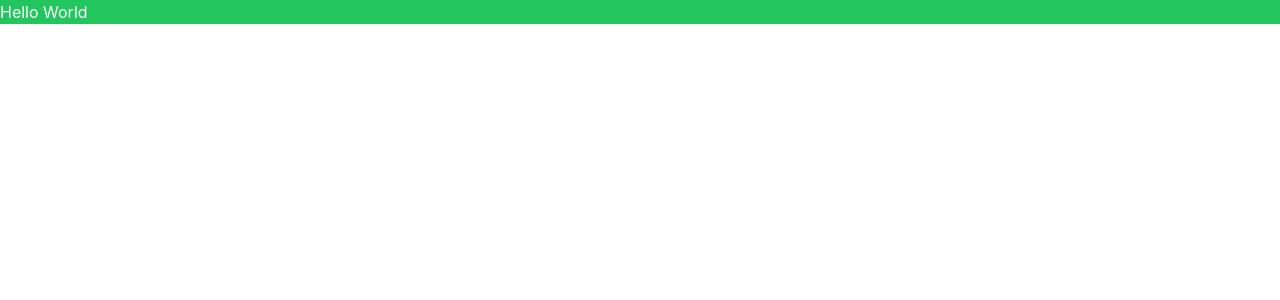
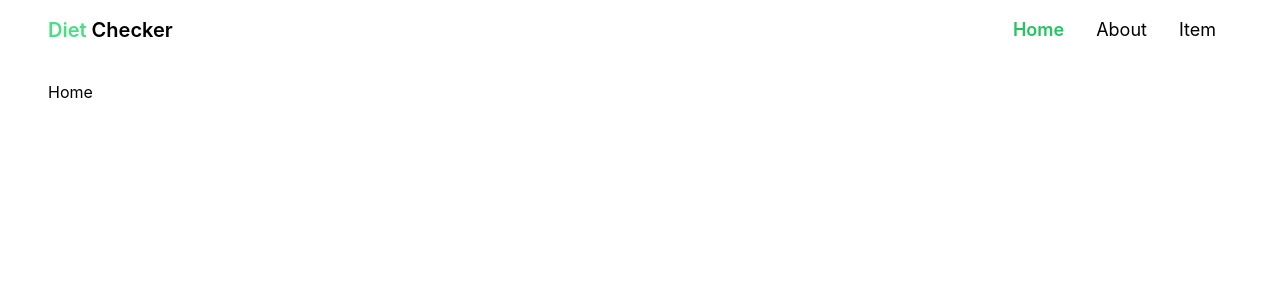
Before and after one commit to KacperHemperek/diet-checker, a Next.js app: page / in a window 1280 px wide. Shown: the top 300 px of the page. Built offline with nearby package versions, Linux system fonts and the light colour scheme.

Commit message:
feat: Created navbar and added it to Layout

```diff
--- /dev/null
+++ b/components/NavBar.tsx
@@ -0,0 +1,68 @@
+import Link from "next/link";
+import React, { useState } from "react";
+import NavLink from "./NavLink";
+
+const NavBar = () => {
+    const [navOpen, setNavOpen] = useState<boolean>(false);
+
+    return (
+        <header className="fixed flex w-full">
+            <div className="flex w-full justify-between bg-white p-4 lg:px-12">
+                <Link href="/">
+                    <h1 className="text-xl font-semibold">
+                        <span className="text-green-400 ">Diet </span>
+                        Checker
+                    </h1>
+                </Link>
+                <div>
+                    <button
+                        onClick={() => setNavOpen((prev) => !prev)}
+                        className="lg:hidden"
+                    >
+                        <svg
+                            xmlns="http://www.w3.org/2000/svg"
+                            viewBox="0 0 448 512"
+                            className="h-6 w-6"
+                        >
+                            <path d="M0 96C0 78.33 14.33 64 32 64H416C433.7 64 448 78.33 448 96C448 113.7 433.7 128 416 128H32C14.33 128 0 113.7 0 96zM0 256C0 238.3 14.33 224 32 224H416C433.7 224 448 238.3 448 256C448 273.7 433.7 288 416 288H32C14.33 288 0 273.7 0 256zM416 448H32C14.33 448 0 433.7 0 416C0 398.3 14.33 384 32 384H416C433.7 384 448 398.3 448 416C448 433.7 433.7 448 416 448z" />
+                        </svg>
+                    </button>
+                    <div className="hidden lg:block">
+                        <NavLink href="/">Home </NavLink>
+                        <NavLink href="/about">About</NavLink>
+                        <NavLink href="/item">Item</NavLink>
+                    </div>
+                </div>
+            </div>
+            <div
+                className={`${
+                    navOpen ? "translate-x-0" : "translate-x-full"
+                }  fixed flex h-screen w-screen flex-col border bg-white transition duration-500 lg:hidden`}
+            >
+                <div className="flex w-full justify-between bg-white p-4">
+                    <Link href="/">
+                        <h1 className="text-xl font-semibold">
+                            <span className="text-green-400 ">Diet </span>
+                            Checker
+                        </h1>
+                    </Link>
+                    <button onClick={() => setNavOpen((prev) => !prev)}>
+                        <svg
+                            xmlns="http://www.w3.org/2000/svg"
+                            viewBox="0 0 320 512"
+                            className="h-6 w-6"
+                        >
+                            <path d="M310.6 361.4c12.5 12.5 12.5 32.75 0 45.25C304.4 412.9 296.2 416 288 416s-16.38-3.125-22.62-9.375L160 301.3L54.63 406.6C48.38 412.9 40.19 416 32 416S15.63 412.9 9.375 406.6c-12.5-12.5-12.5-32.75 0-45.25l105.4-105.4L9.375 150.6c-12.5-12.5-12.5-32.75 0-45.25s32.75-12.5 45.25 0L160 210.8l105.4-105.4c12.5-12.5 32.75-12.5 45.25 0s12.5 32.75 0 45.25l-105.4 105.4L310.6 361.4z" />
+                        </svg>
+                    </button>
+                </div>
+
+                <NavLink href="/">Home </NavLink>
+                <NavLink href="/about">About</NavLink>
+                <NavLink href="/item">Item</NavLink>
+            </div>
+        </header>
+    );
+};
+
+export default NavBar;
--- /dev/null
+++ b/components/NavLink.tsx
@@ -0,0 +1,28 @@
+import Link from "next/link";
+import { useRouter } from "next/router";
+import React from "react";
+
+type Props = {
+    children: React.ReactNode;
+    href: string;
+};
+
+const NavLink = ({ children, href }: Props) => {
+    const { pathname } = useRouter();
+
+    return (
+        <Link href={href}>
+            <button
+                className={`${
+                    pathname === href
+                        ? "font-semibold text-green-500"
+                        : "hover:text-green-500"
+                } w-max p-4 text-start  text-lg transition-all lg:px-4 lg:py-0`}
+            >
+                {children}
+            </button>
+        </Link>
+    );
+};
+
+export default NavLink;
--- /dev/null
+++ b/layouts/Layout.tsx
@@ -0,0 +1,24 @@
+import Link from "next/link";
+import { useRouter } from "next/router";
+import React, { useState } from "react";
+import NavBar from "../components/NavBar";
+import NavLink from "../components/NavLink";
+
+type Props = {
+    children: React.ReactNode | React.ReactNode[];
+};
+
+const Layout = ({ children }: Props) => {
+    const router = useRouter();
+
+    return (
+        <>
+            <NavBar />
+            <main className="flex w-full flex-col justify-center pt-16">
+                {children}
+            </main>
+        </>
+    );
+};
+
+export default Layout;
--- a/package.json
+++ b/package.json
@@ -21,6 +21,8 @@
     "eslint": "8.20.0",
     "eslint-config-next": "12.2.2",
     "postcss": "^8.4.14",
+    "prettier": "^2.7.1",
+    "prettier-plugin-tailwindcss": "^0.1.12",
     "tailwindcss": "^3.1.6",
     "typescript": "4.7.4"
   }
--- /dev/null
+++ b/pages/about.tsx
@@ -0,0 +1,8 @@
+import React from "react";
+import Layout from "../layouts/Layout";
+
+const about = () => {
+    return <Layout>About</Layout>;
+};
+
+export default about;
--- a/pages/index.tsx
+++ b/pages/index.tsx
@@ -1,10 +1,11 @@
 import type { NextPage } from "next";
+import Layout from "../layouts/Layout";
 
 const Home: NextPage = () => {
     return (
-        <div>
-            <h1 className="text-white bg-green-500">Hello World</h1>
-        </div>
+        <Layout>
+            <div className=" p-4 lg:px-12">Home</div>
+        </Layout>
     );
 };
 
--- /dev/null
+++ b/pages/item.tsx
@@ -0,0 +1,8 @@
+import React from "react";
+import Layout from "../layouts/Layout";
+
+const item = () => {
+    return <Layout>Item</Layout>;
+};
+
+export default item;
--- a/styles/globals.css
+++ b/styles/globals.css
@@ -16,5 +16,7 @@ a {
 }
 
 * {
+    padding: 0;
+    margin: 0;
     box-sizing: border-box;
 }
--- a/tailwind.config.js
+++ b/tailwind.config.js
@@ -3,6 +3,7 @@ module.exports = {
     content: [
         "./pages/**/*.{js,ts,jsx,tsx}",
         "./components/**/*.{js,ts,jsx,tsx}",
+        "./layouts/**/*.{js,ts,jsx,tsx}",
     ],
     theme: {
         extend: {},
```
Also changed, not shown: 2 other files (tests, documents, lock files or other folders).
